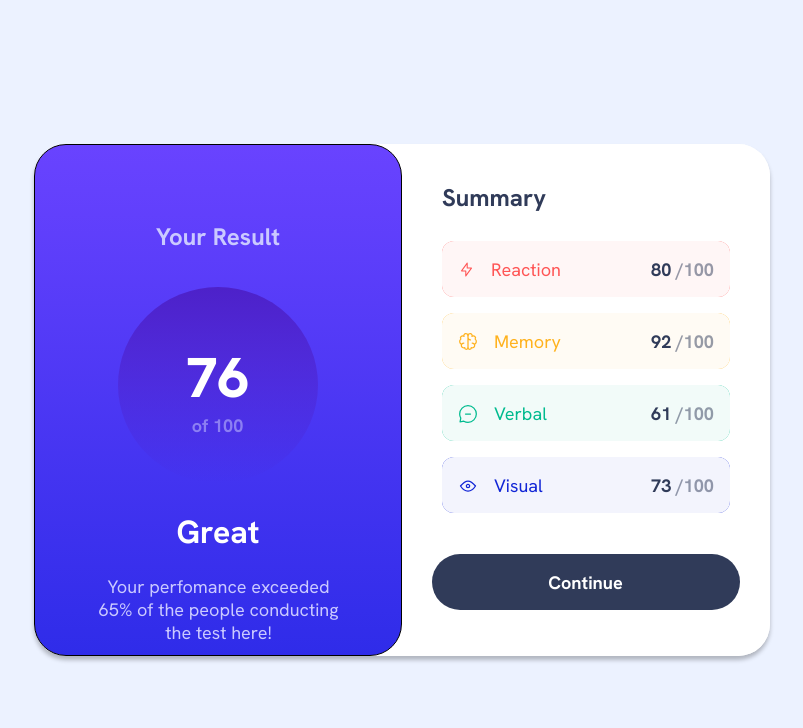
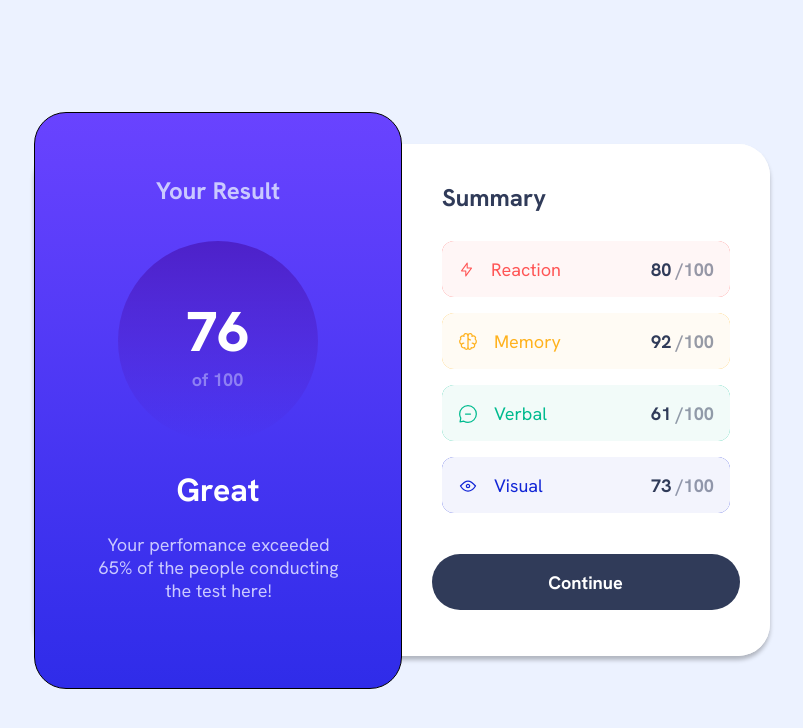
Before and after one commit to AbigirlMuchineripi/Results-Summary-Component, a plain HTML site: page index.html in a window 1280 px wide. Shown: the whole page, without its empty margins (238-1041 px from the left). Drawn offline with Linux system fonts and the light colour scheme.

Commit message:
css update

```diff
--- a/index.css
+++ b/index.css
@@ -267,7 +267,7 @@ a:any-link {
 
   }
   .main-card-upper-div{
-    height: 512px;
+    min-height: 512px;
     max-width: 368px;
     padding:2.375rem 3.375rem 2.875rem 3.375rem ;
     border-radius: 32px;
@@ -276,7 +276,6 @@ a:any-link {
   }
   .main-card-result{
     font: var(--HEADING-M);
-    margin-top: 2.375rem;
     margin-bottom: 2.1875rem;
   }
   .main-card-score-div{
```
